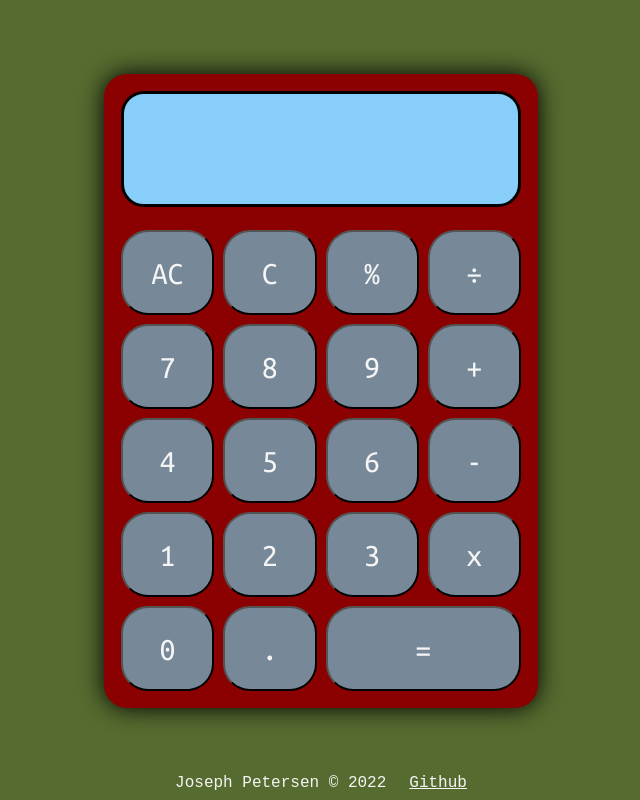
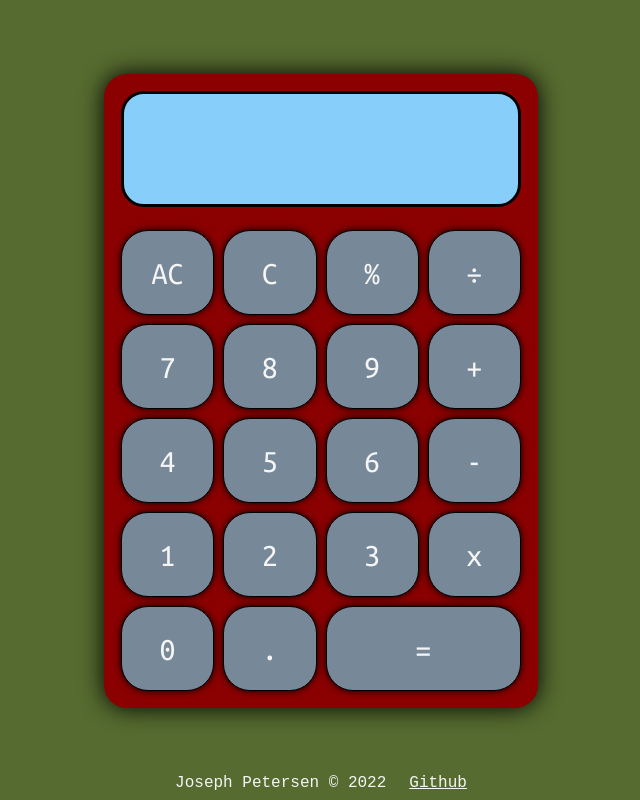
Before and after one commit to josephjpetersen/calculator, a plain HTML site: page index.html in a window 1280 px wide. Shown: the whole page, without its empty margins (319-959 px from the left). Drawn offline with Linux system fonts and the light colour scheme.

Commit message:
Tweak button styling

```diff
--- a/style.css
+++ b/style.css
@@ -13,6 +13,8 @@ button {
   background-color: lightslategray;
   color: whitesmoke;
   border-radius: 27px;
+  border: 1px solid black;
+  box-shadow: 0 0 7px black;
   font-size: 32px;
 }
 
```
